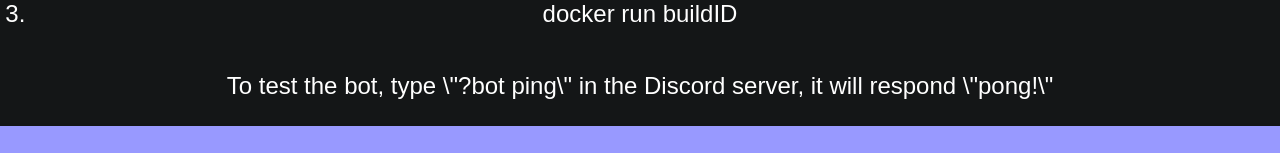
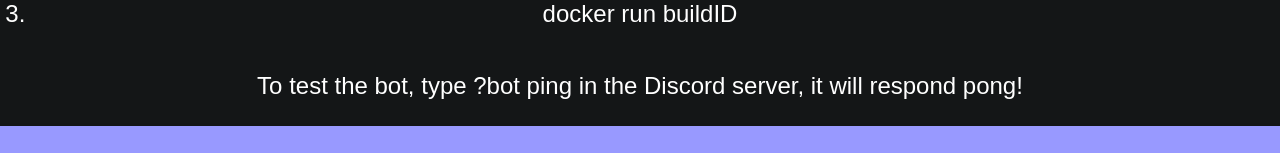
Before and after one commit to gdiazbanuelos/Discord-IntroBot-Site, a Next.js app: page / in a window 1280 px wide. Shown: the part 1623-1776 px from the top of the page. Built offline with nearby package versions, Linux system fonts and the light colour scheme.

Commit message:
Update documentation.js

```diff
--- a/components/documentation.js
+++ b/components/documentation.js
@@ -19,8 +19,8 @@
             </ol>
 
             <p className='text-2xl mt-10'>
-                To test the bot, type \"?bot ping\" in the Discord server,
-                it will respond \"pong!\"
+                To test the bot, type ?bot ping in the Discord server,
+                it will respond pong!
             </p>
         </div>
     </>)
```
